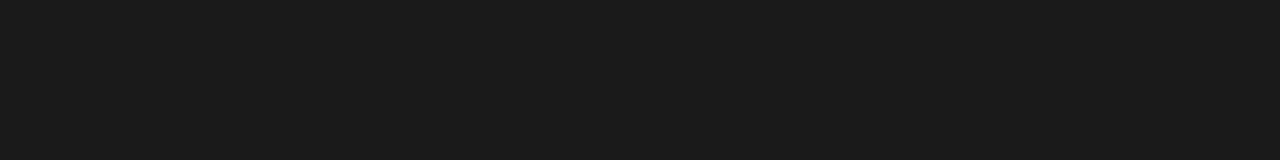
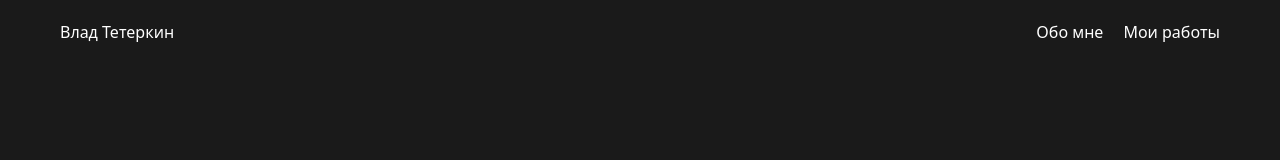
Before and after one commit to DreamerOnMaybe/host-portfolio, a website built with Vite: page index.html in a window 1280 px wide. Built offline with nearby package versions, Linux system fonts and the light colour scheme.

Commit message:
feat: website header layout

```diff
--- a/index.html
+++ b/index.html
@@ -1,15 +1,32 @@
 <!DOCTYPE html>
 <html lang="ru">
+
 <head>
   <meta charset="UTF-8" />
   <meta name="viewport" content="width=device-width, initial-scale=1.0" />
   <title>Ведущий мероприятий Омск</title>
   <meta name="description" content="Стильные свадьбы, корпоративы и частные события в Омске." />
 </head>
+
 <body>
   <div id="app">
-      <!-- Сюда будем добавлять секции -->
+    <header class="header">
+      <div class="container header__container">
+        <a href="#" class="header__logo">Влад Тетеркин</a>
+        <nav class="header__nav">
+          <ul class="header__menu">
+            <li class="header__item">
+              <a href="#">Обо мне</a>
+            </li>
+            <li class="header__item">
+              <a href="#">Мои работы</a>
+            </li>
+          </ul>
+        </nav>
+      </div>
+    </header>
   </div>
   <script type="module" src="/src/js/main.js"></script>
 </body>
+
 </html>
--- a/src/scss/_base.scss
+++ b/src/scss/_base.scss
@@ -9,5 +9,5 @@
 .container {
   max-width: var(--container-width);
   margin-inline: auto;
-  padding-inline: var(--container-padding);
+  padding: var(--container-padding);
 }
--- a/src/scss/main.scss
+++ b/src/scss/main.scss
@@ -1,3 +1,13 @@
 @use 'variables';
 @use 'reset';
 @use 'base';
+
+.header__container {
+    display: flex;
+    justify-content: space-between;
+}
+
+.header__menu {
+    display: flex;
+    gap: 20px;
+}
```
Lines whose indentation alone changed are shown as unchanged.
